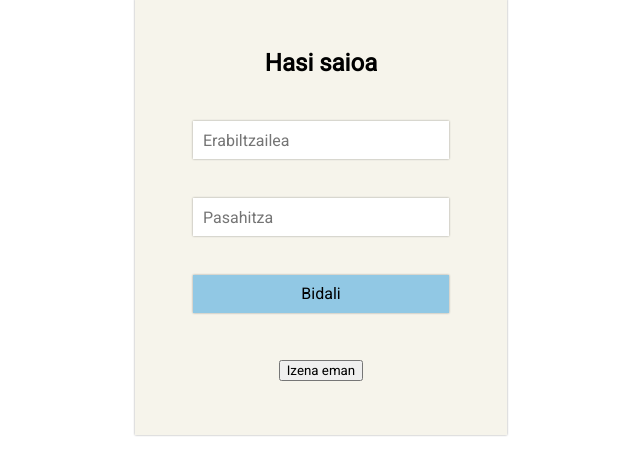
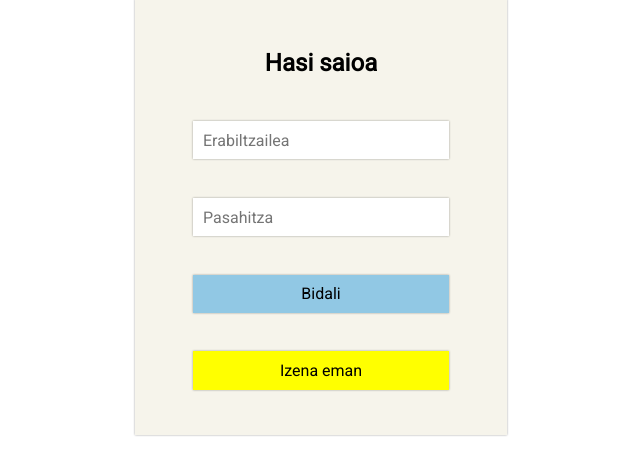
Before and after one commit to Markel15/ISSKS_1, a PHP site: page / in a window 1280 px wide. Shown: the part 203-678 px from the top of the page, without its empty margins (319-959 px from the left). Run offline with PHP 8.4, Linux system fonts and the light colour scheme.

Commit message:
Izena emateko botoia

```diff
--- a/css/styles.css
+++ b/css/styles.css
@@ -1,3 +1,4 @@
+/* CSS styles */
 * {
     font-family: 'Roboto', sans-serif;
 }
@@ -67,6 +68,14 @@ html, body {
     width: calc(80% - 20px);
     padding: 10px;
 }
+.div_formularioa #signup_botoia{
+    padding: 0;
+    width: 80%;
+    height: 50%;
+    box-shadow: 0 0 2px rgba(28,28,28, 0.413);
+    border: 0px solid black;
+    font-size: 16px;
+}
 
 #login_botoia{
     background-color: #91C8E4;
@@ -76,6 +85,16 @@ html, body {
     background-color: #749BC2;
 }
 
+#signup_botoia{
+    background-color: #FFFF00;
+}
+
+#signup_botoia:hover{
+    background-color:#ffef00;
+    text-decoration: underline;
+  }
+}
+
 .div_formularioa input:focus {
     outline: none;
 }
```
